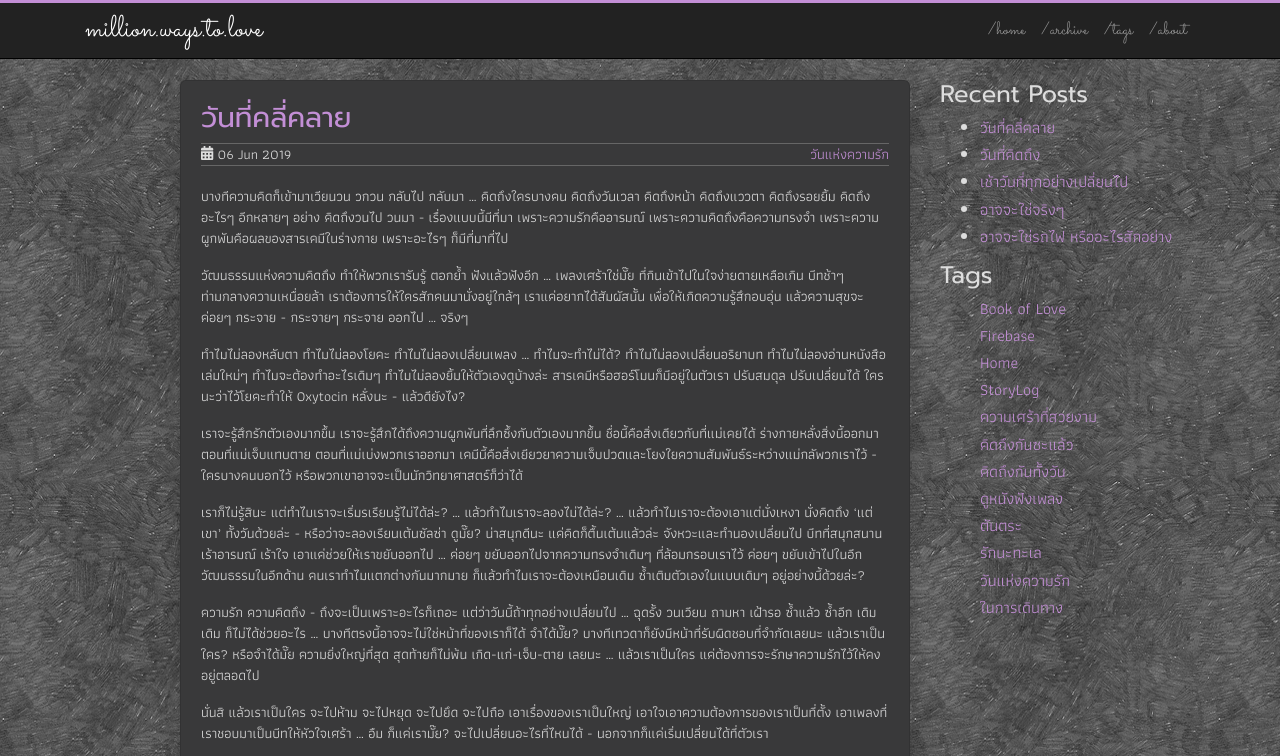
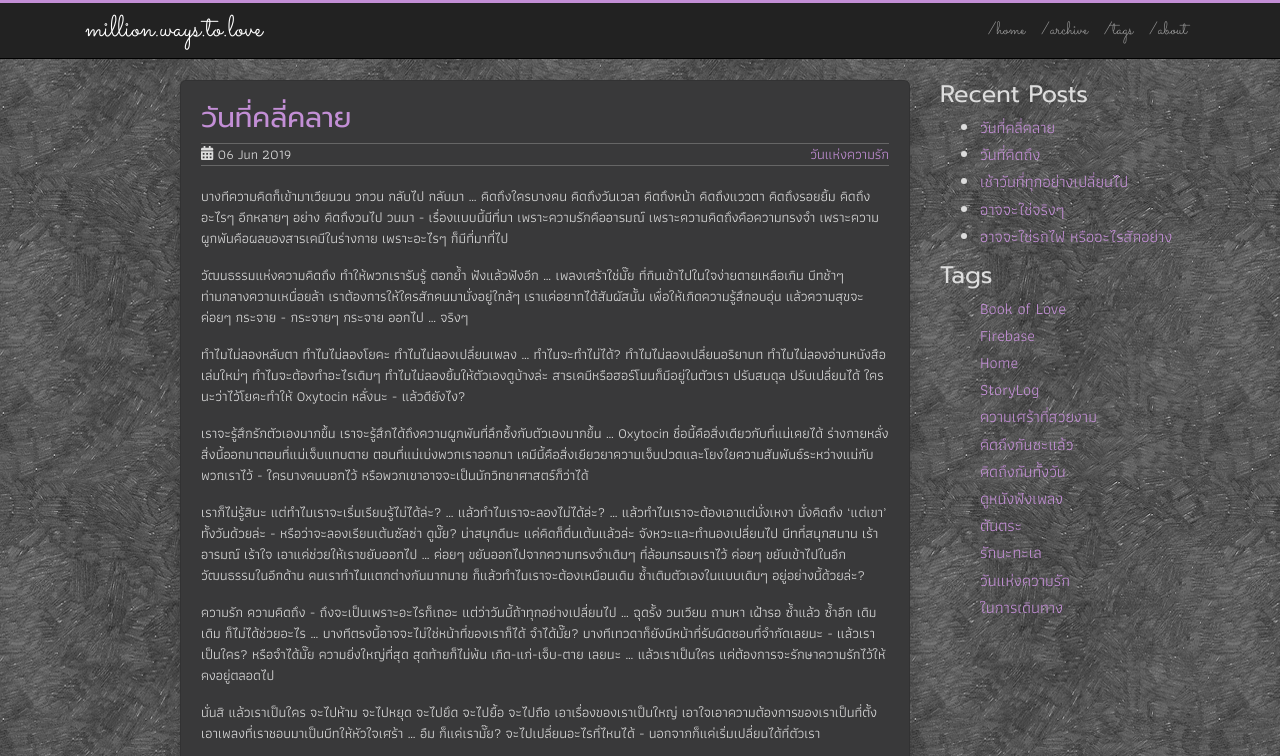
Before and after one commit to sdeehub/love, a Jekyll site: the page built from _posts/2019-06-06-nature-unvieled.md, in a window 1280 px wide and 900 px high, cut to the strip 0-756 px from the top of the window. Built offline with Jekyll 4.4.1, drawn with Linux system fonts in a browser that asks for light colours; comment, search, counter and statistics services are not loaded.

Commit message:
correct typo and done

```diff
--- a/_posts/2019-06-06-nature-unvieled.md
+++ b/_posts/2019-06-06-nature-unvieled.md
@@ -13,13 +13,13 @@ comments: true
 
 ทำไมไม่ลองหลับตา ทำไมไม่ลองโยคะ ทำไมไม่ลองเปลี่ยนเพลง ... ทำไมจะทำไม่ได้? ทำไมไม่ลองเปลี่ยนอริยาบท ทำไมไม่ลองอ่านหนังสือเล่มใหม่ๆ ทำไมจะต้องทำอะไรเดิมๆ ทำไมไม่ลองยิ้มให้ตัวเองดูบ้างล่ะ สารเคมีหรือฮอร์โมนก็มีอยู่ในตัวเรา ปรับสมดุล ปรับเปลี่ยนได้ ใครนะว่าไว้โยคะทำให้ Oxytocin หลั่งนะ - แล้วดียังไง?
 
-เราจะรู้สึกรักตัวเองมากขึ้น เราจะรู้สึกได้ถึงความผูกพันที่ลึกซึ้งกับตัวเองมากขึ้น ชื่อนี้คือสิ่งเดียวกับที่แม่เคยได้ ร่างกายหลั่งสิ่งนี้ออกมาตอนที่แม่เจ็บแทบตาย ตอนที่แม่เบ่งพวกเราออกมา เคมีนี้คือสิ่งเยียวยาความเจ็บปวดและโยงใยความสัมพันธ์ระหว่างแม่กลัพวกเราไว้ - ใครบางคนบอกไว้ หรือพวกเขาอาจจะเป็นนักวิทยาศาสตร์ก็ว่าได้
+เราจะรู้สึกรักตัวเองมากขึ้น เราจะรู้สึกได้ถึงความผูกพันที่ลึกซึ้งกับตัวเองมากขึ้น ... Oxytocin ชื่อนี้คือสิ่งเดียวกับที่แม่เคยได้ ร่างกายหลั่งสิ่งนี้ออกมาตอนที่แม่เจ็บแทบตาย ตอนที่แม่เบ่งพวกเราออกมา เคมีนี้คือสิ่งเยียวยาความเจ็บปวดและโยงใยความสัมพันธ์ระหว่างแม่กับพวกเราไว้ - ใครบางคนบอกไว้ หรือพวกเขาอาจจะเป็นนักวิทยาศาสตร์ก็ว่าได้
 
-เราก็ไม่รู้สินะ แต่ทำไมเราจะเริ่มรเรียนรู้ไม่ได้ล่ะ? ... แล้วทำไมเราจะลองไม่ได้ล่ะ? ... แล้วทำไมเราจะต้องเอาแต่นั่งเหงา นั่งคิดถึง 'แต่เขา' ทั้งวันด้วยล่ะ - หรือว่าจะลองเรียนเต้นซัลซ่า ดูมั๊ย? น่าสนุกดีนะ แค่คิดก็ตื้นเต้นแล้วล่ะ จังหวะและทำนองเปลี่ยนไป บีทที่สนุกสนาน เร้าอารมณ์ เร้าใจ เอาแค่ช่วยให้เราขยับออกไป ... ค่อยๆ ขยับออกไปจากความทรงจำเดิมๆ ที่ล้อมกรอบเราไว้ ค่อยๆ ขยับเข้าไปในอีกวัฒนธรรมในอีกด้าน คนเราทำไมแตกต่างกันมากมาย ก็แล้วทำไมเราจะต้องเหมือนเดิม ซ้ำเติมตัวเองในแบบเดิมๆ อยู่อย่างนี้ด้วยล่ะ?
+เราก็ไม่รู้สินะ แต่ทำไมเราจะเริ่มเรียนรู้ไม่ได้ล่ะ? ... แล้วทำไมเราจะลองไม่ได้ล่ะ? ... แล้วทำไมเราจะต้องเอาแต่นั่งเหงา นั่งคิดถึง 'แต่เขา' ทั้งวันด้วยล่ะ - หรือว่าจะลองเรียนเต้นซัลซ่า ดูมั๊ย? น่าสนุกดีนะ แค่คิดก็ตื่นเต้นแล้วล่ะ จังหวะและทำนองเปลี่ยนไป บีทที่สนุกสนาน เร้าอารมณ์ เร้าใจ เอาแค่ช่วยให้เราขยับออกไป ... ค่อยๆ ขยับออกไปจากความทรงจำเดิมๆ ที่ล้อมกรอบเราไว้ ค่อยๆ ขยับเข้าไปในอีกวัฒนธรรมในอีกด้าน คนเราทำไมแตกต่างกันมากมาย ก็แล้วทำไมเราจะต้องเหมือนเดิม ซ้ำเติมตัวเองในแบบเดิมๆ อยู่อย่างนี้ด้วยล่ะ?
 
-ความรัก ความคิดถึง - ถึงจะเป็นเพราะอะไรก็เถอะ แต่ว่าวันนี้ถ้าทุกอย่างเปลี่ยนไป ... ฉุดรั้ง วนเวียน ถามหา เฝ้ารอ ซ้ำแล้ว ซ้ำอีก เดิมเดิม ก็ไม่ได้ช่วยอะไร ... บางทีตรงนี้อาจจะไม่ใช่หน้าที่ของเราก็ได้ จำได้มั๊ย? บางทีเทวดาก็ยังมีหน้าที่รับผิดชอบที่จำกัดเลยนะ แล้วเราเป็นใคร? หรือจำได้มั๊ย ความยิ่งใหญ่ที่สุด สุดท้ายก็ไม่พ้น เกิด-แก่-เจ็บ-ตาย เลยนะ ... แล้วเราเป็นใคร แค่ต้องการจะรักษาความรักไว้ให้คงอยู่ตลอดไป
+ความรัก ความคิดถึง - ถึงจะเป็นเพราะอะไรก็เถอะ แต่ว่าวันนี้ถ้าทุกอย่างเปลี่ยนไป ... ฉุดรั้ง วนเวียน ถามหา เฝ้ารอ ซ้ำแล้ว ซ้ำอีก เดิมเดิม ก็ไม่ได้ช่วยอะไร ... บางทีตรงนี้อาจจะไม่ใช่หน้าที่ของเราก็ได้ จำได้มั๊ย? บางทีเทวดาก็ยังมีหน้าที่รับผิดชอบที่จำกัดเลยนะ - แล้วเราเป็นใคร? หรือจำได้มั๊ย ความยิ่งใหญ่ที่สุด สุดท้ายก็ไม่พ้น เกิด-แก่-เจ็บ-ตาย เลยนะ ... แล้วเราเป็นใคร แค่ต้องการจะรักษาความรักไว้ให้คงอยู่ตลอดไป
 
-นั่นสิ แล้วเราเป็นใคร จะไปห้าม จะไปหยุด จะไปยึด จะไปถือ เอาเรื่องของเราเป็นใหญ่ เอาใจเอาความต้องการของเราเป็นที่ตั้ง เอาเพลงที่เราชอบมาเป็นบีทให้หัวใจเศร้า ... อืม ก็แค่เรามั๊ย? จะไปเปลี่ยนอะไรที่ไหนได้ - นอกจากก็แค่เริ่มเปลี่ยนได้ที่ตัวเรา
+นั่นสิ แล้วเราเป็นใคร จะไปห้าม จะไปหยุด จะไปยึด จะไปยื้อ จะไปถือ เอาเรื่องของเราเป็นใหญ่ เอาใจเอาความต้องการของเราเป็นที่ตั้ง เอาเพลงที่เราชอบมาเป็นบีทให้หัวใจเศร้า ... อืม ก็แค่เรามั๊ย? จะไปเปลี่ยนอะไรที่ไหนได้ - นอกจากก็แค่เริ่มเปลี่ยนได้ที่ตัวเรา
 
 <div style="position:relative;width:100%;height:0;padding-bottom:56.25%;">
 <iframe style="width:100%;height:100%;position:absolute;top:0;left:0;" src="https://www.youtube.com/embed/VG3NjozUijc" frameborder="0" allow="autoplay; encrypted-media" allowfullscreen>
```
